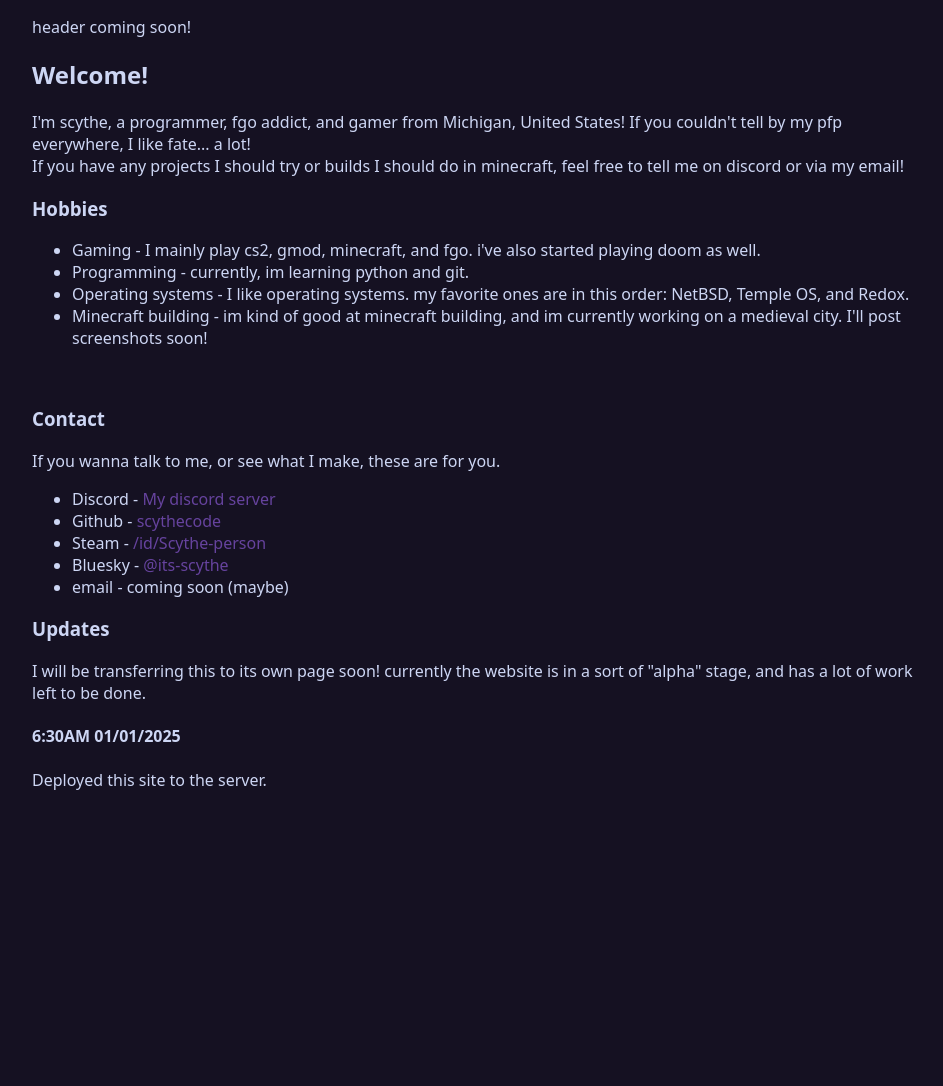
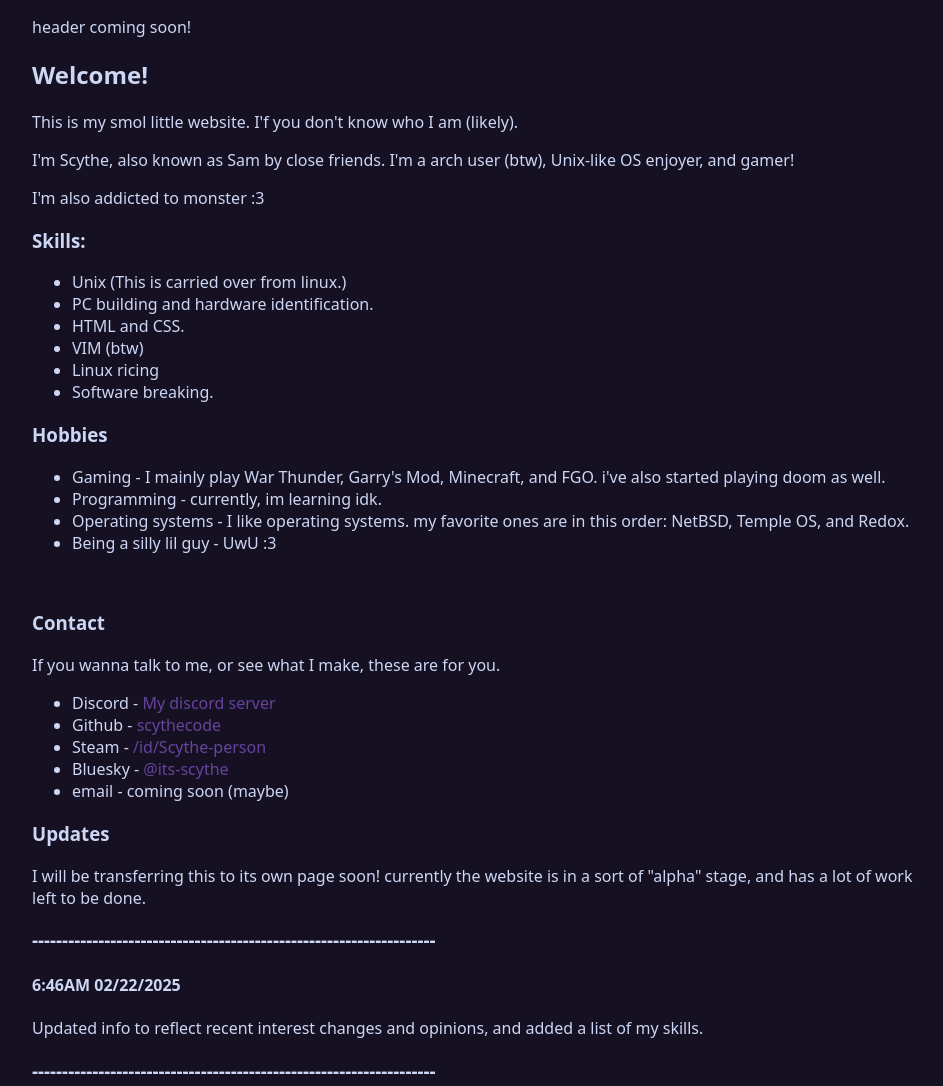
Before and after one commit to Scythecode/website, a plain HTML site: page index.html in a window 1280 px wide. Shown: the top 1086 px of the page, without its empty margins (160-1103 px from the left). Before the commit the page ends 844 px from the top, so only its background shows below. Drawn offline with Linux system fonts and the light colour scheme.

Commit message:
Updated index.html. Updated info to reflect recent interest changes and opinions, and added a list of my skills. Removed unneeded images.

```diff
--- a/index.html
+++ b/index.html
@@ -8,7 +8,6 @@
     <meta content="#1e1e2e" data-react-helmet="true" name="theme-color">
     <meta content="Scythes silly personal website :3" property="og:description">
     <link id="stylesheet" rel="stylesheet" href="style.css">
-    <link rel="apple-touch-icon" sizes="180x180" href="assets/apple-touch-icon.png">
     <link rel="icon" type="image/png" sizes="32x32" href="assets/favicon-32x32.png">
     <link rel="icon" type="image/png" sizes="16x16" href="assets/favicon-16x16.png">
     <link rel="manifest" href="assets/site.webmanifest">
@@ -19,14 +18,27 @@
             <p> header coming soon!</p>
         </div>
         <h2>Welcome!</h2>
-        <p>I'm scythe, a programmer, fgo addict, and gamer from Michigan, United States!
-            If you couldn't tell by my pfp everywhere, I like fate... a lot!<br> If you have any projects I should try or builds I should do in minecraft, feel free to tell me on discord or via my email!</p>
+        <p>This is my smol little website. I'f you don't know who I am (likely).</p>
+        <p>I'm Scythe, also known as Sam by close friends. I'm a arch user (btw), Unix-like OS enjoyer, and gamer!</p>
+        <p>I'm also addicted to monster :3</p>
+
+        <h3>Skills:</h3>
+        <ul>
+            <li>Unix (This is carried over from linux.)</li>
+            <li>PC building and hardware identification.</li>
+            <li>HTML and CSS.</li>
+            <li>VIM (btw)</li>
+            <li>Linux ricing</li>
+            <li>Software breaking.</li>
+        </ul>
+
+
         <h3>Hobbies</h3>
         <ul>
-            <li>Gaming - I mainly play cs2, gmod, minecraft, and fgo. i've also started playing doom as well.</li>
-            <li>Programming - currently, im learning python and git.</li>
+            <li>Gaming - I mainly play War Thunder, Garry's Mod, Minecraft, and FGO. i've also started playing doom as well.</li>
+            <li>Programming - currently, im learning idk.</li>
             <li>Operating systems - I like operating systems. my favorite ones are in this order: NetBSD, Temple OS, and Redox.</li>
-            <li>Minecraft building - im kind of good at minecraft building, and im currently working on a medieval city. I'll post screenshots soon!</li>
+            <li>Being a silly lil guy - UwU :3</li>
         </ul><br>
         <h3>Contact</h3>
         <p>If you wanna talk to me, or see what I make, these are for you.</p>
@@ -39,6 +51,10 @@
         </ul>
         <h3>Updates</h3>
         <p>I will be transferring this to its own page soon! currently the website is in a sort of "alpha" stage, and has a lot of work left to be done.</p>
+        <h3>-------------------------------------------------------------------</h3>
+        <h4>6:46AM 02/22/2025</h4>
+        <p>Updated info to reflect recent interest changes and opinions, and added a list of my skills.</p>
+        <h3>-------------------------------------------------------------------</h3>
         <h4>6:30AM 01/01/2025</h4>
         <p>Deployed this site to the server.</p><br>
     </body>
```
Also changed, not shown: assets/android-chrome-192x192.png (deleted), assets/android-chrome-512x512.png (deleted), assets/apple-touch-icon.png (deleted), assets/site.webmanifest (deleted).
